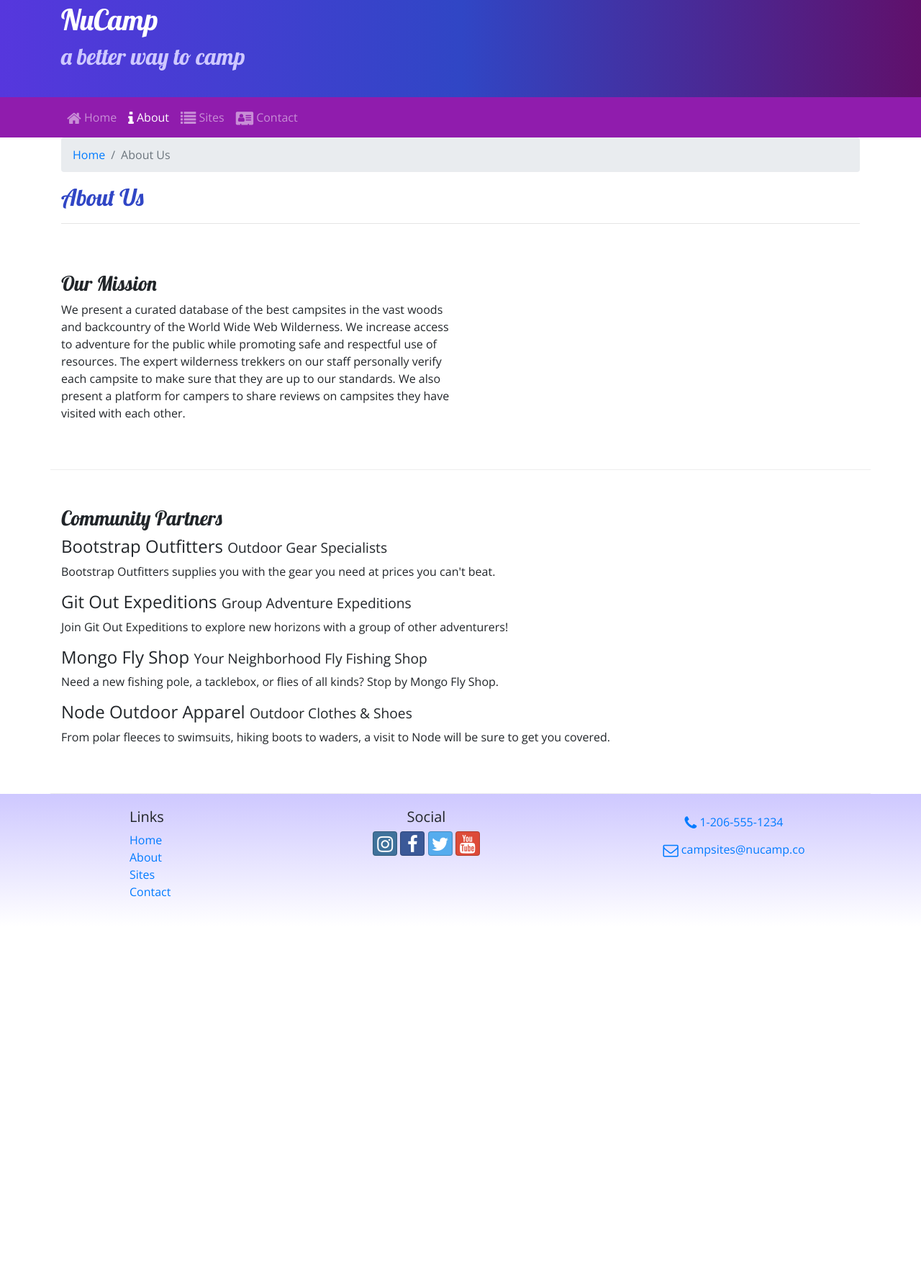
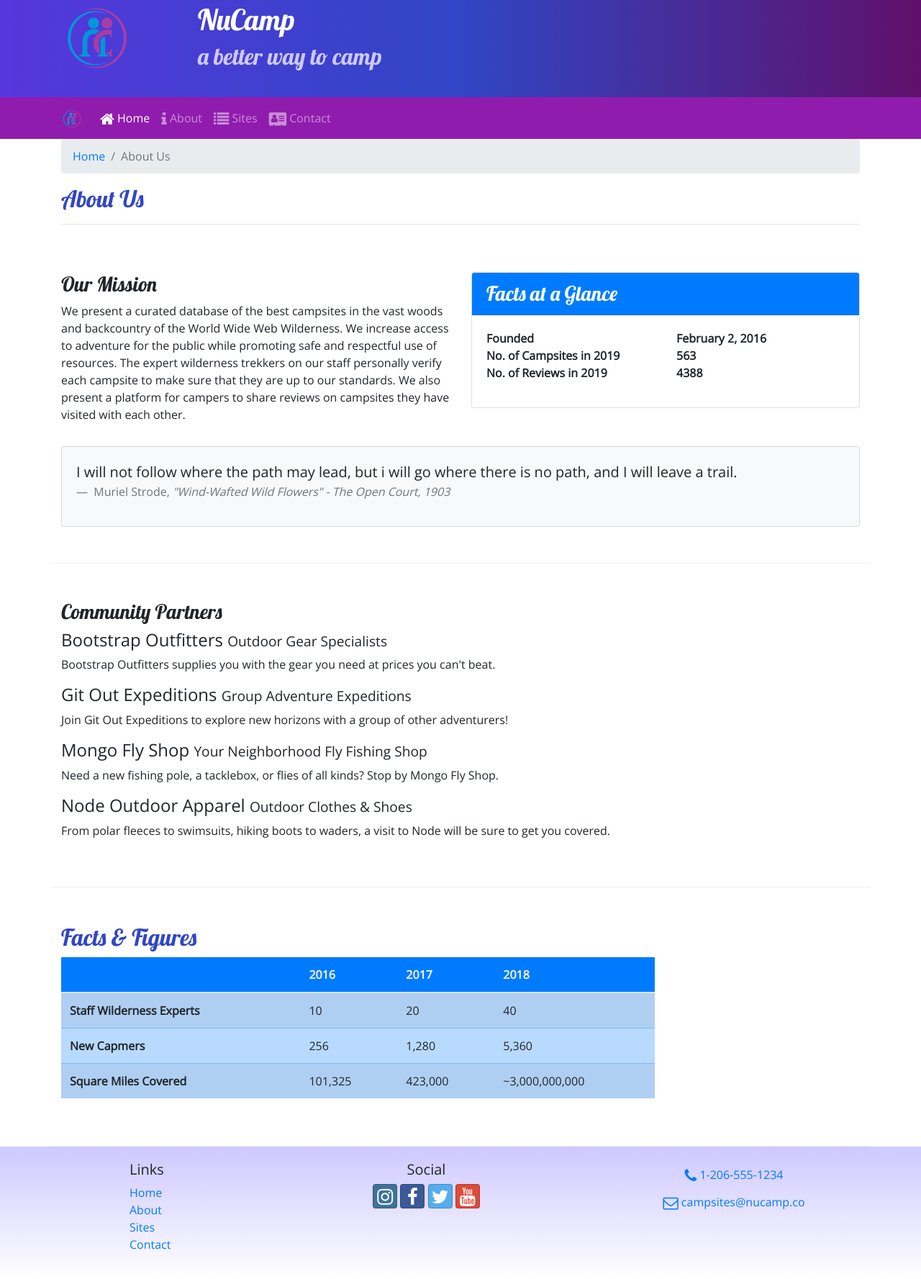
Before and after one commit to rscole87/nucamp_bootstrap_project, a website: page aboutus.html in a window 1280 px wide. Shown: the part 27-1804 px from the top of the page at 72% size. Before the commit the page ends 1314 px from the top, so only its background shows below. Drawn offline with nearby package versions, Linux system fonts and the light colour scheme.

```diff
--- a/aboutus.html
+++ b/aboutus.html
@@ -16,6 +16,9 @@
     <header class="jumbotron jumbotron-fluid">
       <div class="container">
         <div class="row">
+          <div class="col-4 col-sm-3 col-md-2 align-self center">
+            <a href="./index.html"><img src="./img/logo.png" class="img-fluid" alt=""></a>
+          </div>
           <div class="col">
             <h1>NuCamp</h1>
             <h2>a better way to camp</h2>
@@ -26,15 +29,24 @@
 
     <nav class="navbar navbar-expand-sm navbar-dark sticky-top">
       <div class="container">
-        <button class="navbar-toggler ml-auto" type="button" data-toggle="collapse" data-target="#nucampNavbar">
+        <a href="index.html" class="navbar-brand"><img src="./img/logo.png" height="30" width="30" alt=""></a>
+        <button class="navbar-toggler" type="button" data-toggle="collapse" data-target="#nucampNavbar">
           <span class="navbar-toggler-icon"></span>
         </button>
         <div class="collapse navbar-collapse" id="nucampNavbar">
           <ul class="navbar-nav">
-            <li class="nav-item"><a href="./index.html" class="nav-link"> <i class="fa fa-home fa-lg"></i> Home</a></li>
-            <li class="nav-item active"><a href="#" class="nav-link"> <i class="fa fa-info fa-lg"></i> About</a></li>
-            <li class="nav-item"><a href="#" class="nav-link"> <i class="fa fa-list fa-lg"></i> Sites</a></li>
-            <li class="nav-item"><a href="./contactus.html" class="nav-link"> <i class="fa fa-address-card fa-lg"></i> Contact</a></li>
+            <li class="nav-item active">
+              <a href="#" class="nav-link"><i class="fa fa-home fa-lg"></i> Home</a>
+            </li>
+            <li class="nav-item">
+              <a href="./aboutus.html" class="nav-link"> <i class="fa fa-info fa-lg"></i> About</a>
+            </li>
+            <li class="nav-item">
+              <a href="#" class="nav-link"> <i class="fa fa-list fa-lg"></i> Sites</a>
+            </li>
+            <li class="nav-item">
+              <a href="./contactus.html" class="nav-link"> <i class="fa fa-address-card fa-lg"></i> Contact</a>
+            </li>
           </ul>
         </div>
       </div>
@@ -57,6 +69,35 @@
           <h3>Our Mission</h3>
           <p>We present a curated database of the best campsites in the vast woods and backcountry of the World Wide Web Wilderness. We increase access to adventure for the public while promoting safe and respectful use of resources. The expert wilderness trekkers on our staff personally verify each campsite to make sure that they are up to our standards. We also present a platform for campers to share reviews on campsites they have visited with each other.</p>
         </div>
+
+        <div class="col-sm-6">
+          <div class="card">
+            <h3 class="card-header bg-primary text-white">Facts at a Glance</h3>
+            <div class="card-body">
+
+              <dl class="row">
+                <dt class="col-6">Founded</dt>
+                <dt class="col-6">February 2, 2016</dt>
+                <dt class="col-6">No. of Campsites in 2019</dt>
+                <dt class="col-6">563</dt>
+                <dt class="col-6">No. of Reviews in 2019</dt>
+                <dt class="col-6">4388</dt>
+              </dl>
+            </div>
+          </div>
+        </div>
+
+        <div class="col">
+          <div class="card bg-light mt-3">
+            <blockquote class="blockquote card-body">
+              <p class="mb-0">I will not follow where the path may lead, but i will go where there is no path, and I will leave a trail.</p>
+              <footer class="blockquote-footer">
+                Muriel Strode,
+                <cite title="Source Title">"Wind-Wafted Wild Flowers" - The Open Court, 1903</cite>
+              </footer>
+            </blockquote>
+          </div>
+        </div>
       </div>
 
       <div class="row row-content">
@@ -72,9 +113,49 @@
           <p class="d-none d-sm-block">From polar fleeces to swimsuits, hiking boots to waders, a visit to Node will be sure to get you covered.</p>
         </div>
       </div>
+
+      <div class="row row-content ">
+        <div class="col-sm-9">
+          <h2>Facts &amp Figures</h2>
+          <div class="table-responsive">
+            <table class="table table-striped">
+              <thead>
+                <tr class="bg-primary text-light">
+                  <th></th>
+                  <th>2016</th>
+                  <th>2017</th>
+                  <th>2018</th>
+                </tr>
+              </thead>
+
+              <tbody class="table-primary">
+                <tr>
+                  <th>Staff Wilderness Experts</th>
+                  <td>10</td>
+                  <td>20</td>
+                  <td>40</td>
+                </tr>
+                <tr>
+                  <th>New Capmers</th>
+                  <td>256</td>
+                  <td>1,280</td>
+                  <td>5,360</td>
+                </tr>
+                <tr>
+                  <th>Square Miles Covered</th>
+                  <td>101,325</td>
+                  <td>423,000</td>
+                  <td>~3,000,000,000</td>
+                </tr>
+              </tbody>
+            </table>
+          </div>
+        </div>
+      </div>
     </div>
 
-    <footer>
+
+    <footer class="site-footer">
       <div class="container">
         <div class="row">
           <div class="col-4 col-sm-2 offset-1">
@@ -113,6 +194,6 @@
         assignment: "week1",
       }
     </script>
-    <script src="https://sparrowweb.net/cmc/checkmycode.js"></script>
+    <script src="https://cmc.sparrowweb.net/checkmycode.js"></script>
   </body>
 </html>
--- a/css/styles.css
+++ b/css/styles.css
@@ -14,7 +14,7 @@
   color: #CEC8FF;
 }
 
-footer {
+.site-footer {
   background-image: linear-gradient(#CEC8FF, white);
   padding: 20px 0;
 }
```
Also changed, not shown: contactus.html (+14 -8 lines), index.html (+66 -3 lines), img/bootstrap-thumb.png (added), img/breadcrumb-trail-thumb.jpg (added), img/breadcrumb-trail.jpg (added), img/chrome-river-thumb.jpg (added), img/chrome-river.jpg (added), img/logo.png (added), img/react-lake-thumb.jpg (added), img/react-lake.jpg (added).
